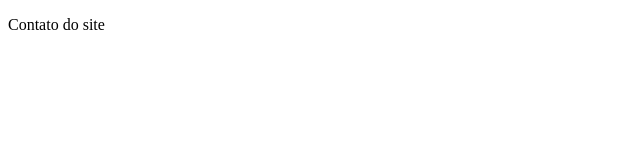
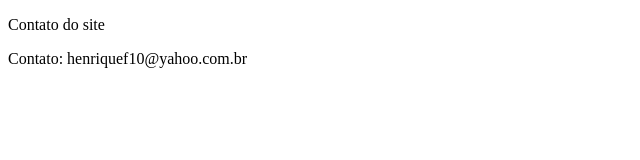
Before and after one commit to paulohmls/github-master, a plain HTML site: page contato.html in a window 1280 px wide. Shown: the whole page, without its empty margins (0-640 px from the left). Drawn offline with Linux system fonts and the light colour scheme.

Commit message:
ajuste da pagina de contato #5

```diff
--- a/contato.html
+++ b/contato.html
@@ -8,5 +8,6 @@
     </head>
     <body>
         <p>Contato do site</p>
+        <p>Contato: henriquef10@yahoo.com.br</p>
     </body>
 </html>
```
